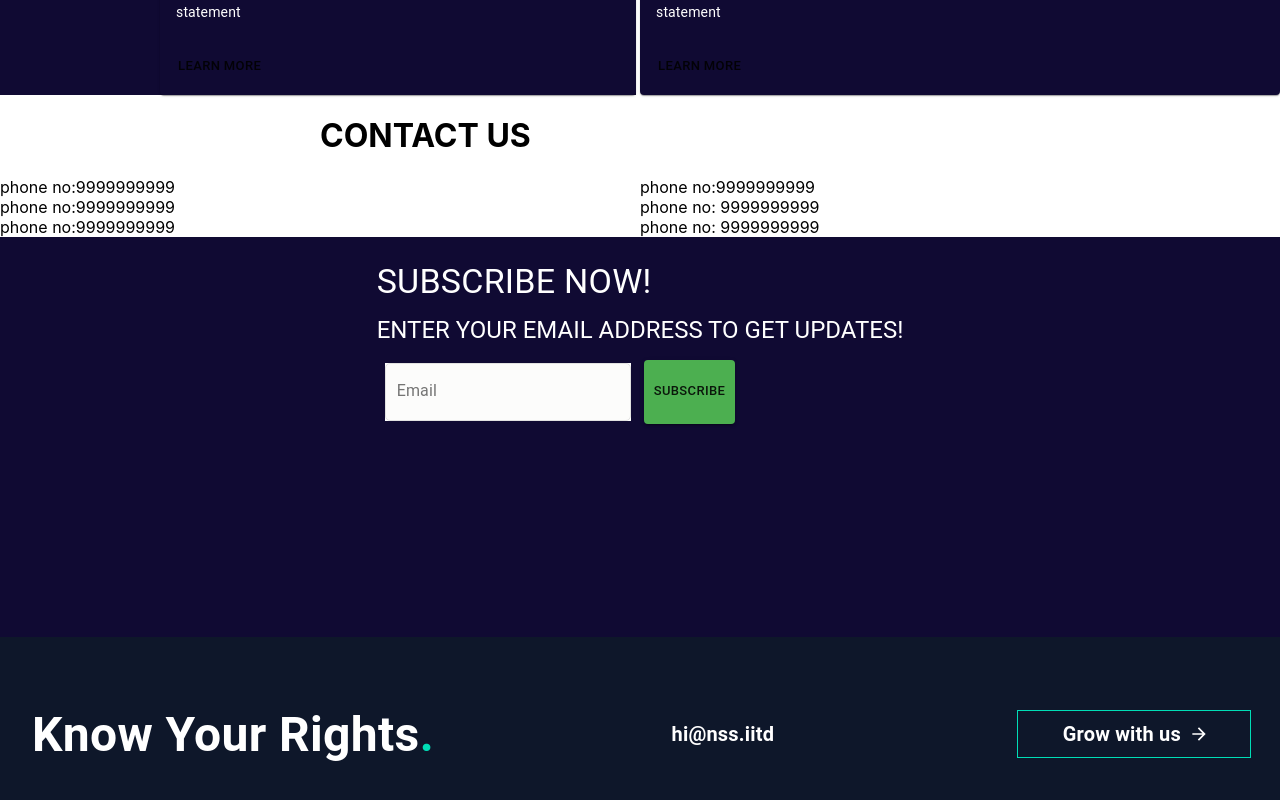
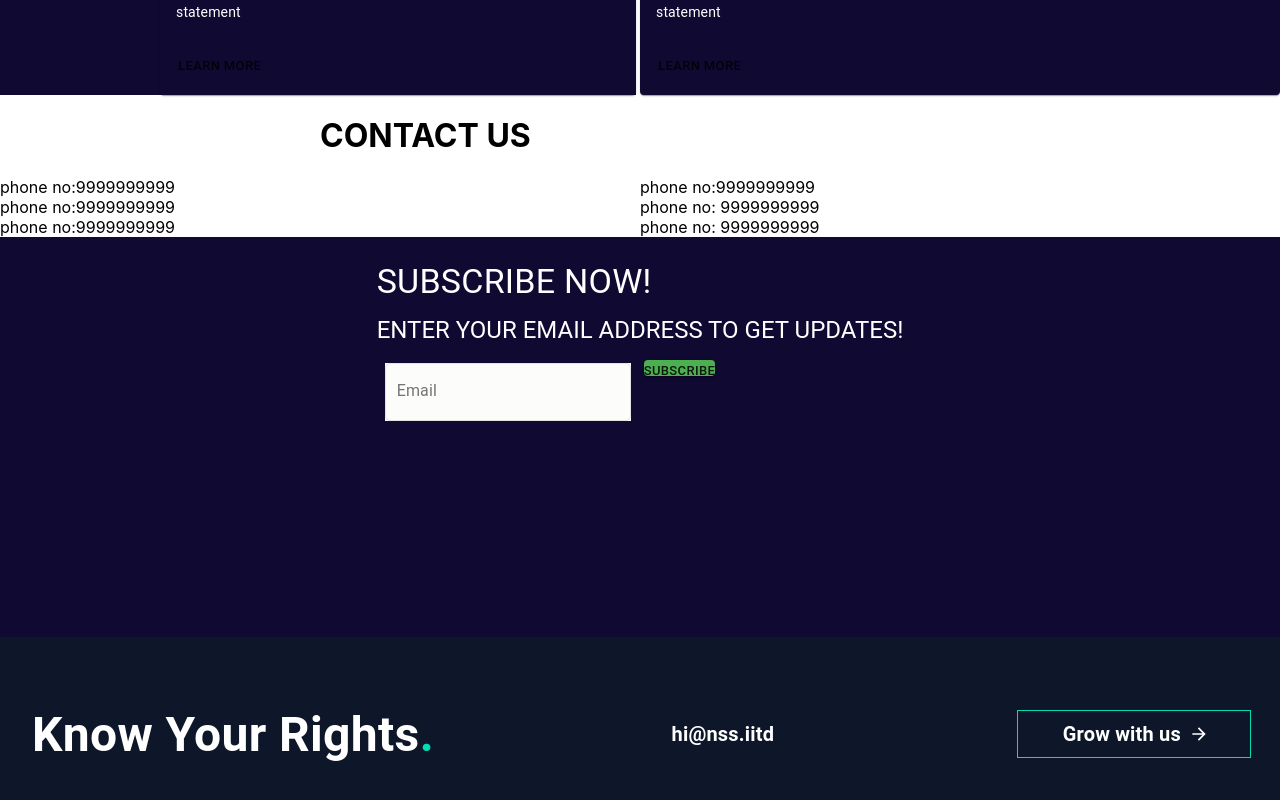
Before and after one commit to amit1066/kyr, a React (Create React App) app: page / in a window 1280 px wide. Shown: the part 412-1212 px from the top of the page. Built offline with nearby package versions, Linux system fonts and the light colour scheme.

Commit message:
did some more trouble shooting

```diff
--- a/src/components/home/home.jsx
+++ b/src/components/home/home.jsx
@@ -78,10 +78,10 @@ const Home = () => {
     return (
         <div>
             <Grid item container className={classes.AboutUs}>
-                <Grid item xs={0} sm={2} />
+                <Grid item  xs={false} sm={2} />
                 <Grid item xs={12} sm={8}><About /></Grid>
 
-                <Grid item xs={0} sm={2} />
+                <Grid item  xs={false} sm={2} />
             </Grid>
             <Grid item container>
                 <Grid item xs={12} sm={6}>
@@ -93,8 +93,8 @@ const Home = () => {
             </Grid>
             <Grid item container direction="row">
                 <Grid item xs={3} />
-                <Grid item xs={6} alignItems="center">
-                    <h1 alignItems="center">CONTACT US</h1>
+                <Grid item xs={6} >
+                    <h1 >CONTACT US</h1>
                 </Grid>
                 <Grid item xs={3} />
             </Grid>
@@ -121,8 +121,8 @@ const Home = () => {
                     phone no: 9999999999
                 </Grid>
             </Grid>
-            <Grid item container alignItems="left" justify="center" style={{minHeight: '50vh'}} className={classes.SubscribeNow}>
-                <Grid item spacing={0} justify="center" alignItems="center">
+            <Grid item container justify="center" style={{minHeight: '50vh'}} className={classes.SubscribeNow}>
+                <Grid item >
                     <Typography variant="h4" gutterBottom> SUBSCRIBE NOW!</Typography>
                     <Typography variant="h5" gutterBottom>ENTER YOUR EMAIL ADDRESS TO GET UPDATES!</Typography>
                     <form className={classes.root} noValidate>
@@ -134,7 +134,7 @@ const Home = () => {
                                 variant="filled"
                                 id="email"
                             />
-                            <Button variant="contained" color="primary" size="small" classes={classes.button}>
+                            <Button variant="contained" color="primary" size="small" className={classes.button}>
                                 Subscribe
                             </Button>
                         </ThemeProvider>
```
